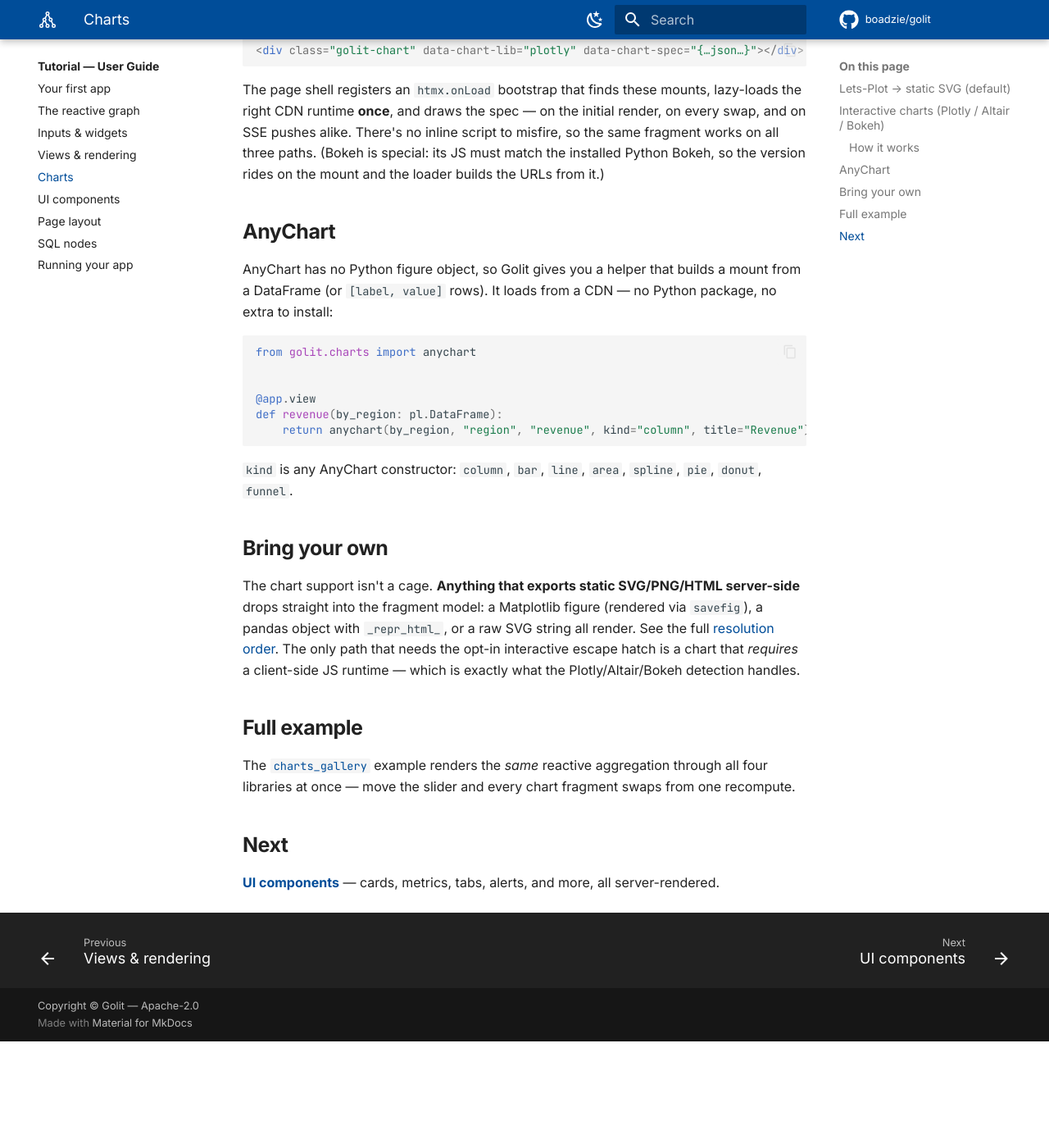
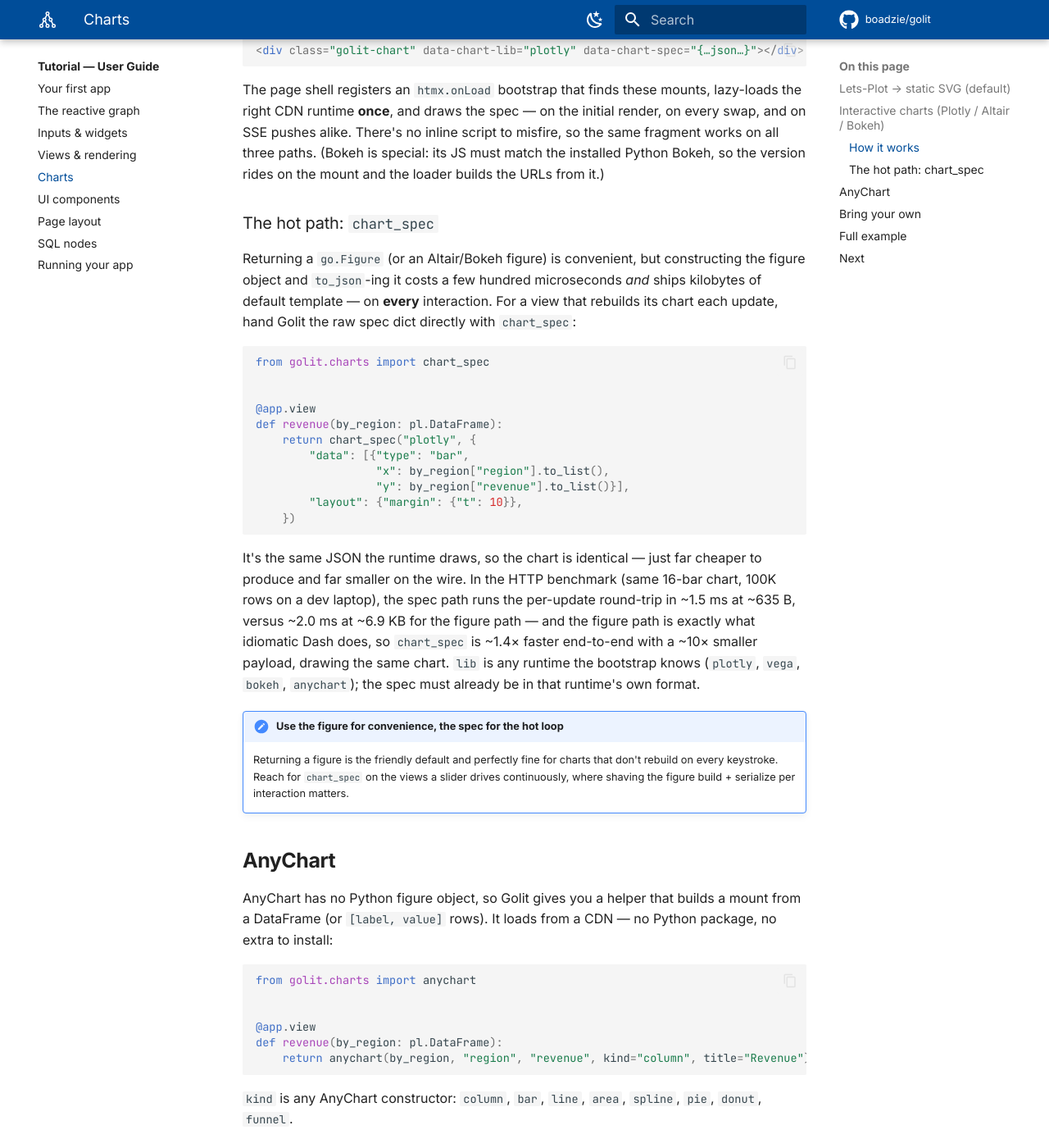
Before and after one commit to Boadzie/golit, an MkDocs documentation site: the page built from docs/tutorial/charts.md, in a window 1280 px wide and 1400 px high, scrolled down 1538 px. Shown: the whole window at 82% size. Built offline with MkDocs 1.6.1 and Material for MkDocs 9.7.7, drawn with Linux system fonts in a browser that asks for light colours; comment, search, counter and statistics services are not loaded; before the commit the page ends 2808 px from its top, so only the background shows below that.

Commit message:
docs(charts): document chart_spec as the interactive hot path
Add a "hot path" section to the charts tutorial and a reference entry: for a view
that rebuilds its chart every interaction, returning the raw spec dict via chart_spec
skips the figure-object build + to_json — ~1.4x faster than the figure path with a
~10x smaller payload, same chart. Keeps the figure return as the friendly default.

````diff
--- a/docs/tutorial/charts.md
+++ b/docs/tutorial/charts.md
@@ -84,6 +84,29 @@ A view does **not** return ready-made `<script>` HTML. Instead Golit emits a lib
 
 The page shell registers an `htmx.onLoad` bootstrap that finds these mounts, lazy-loads the right CDN runtime **once**, and draws the spec — on the initial render, on every swap, and on SSE pushes alike. There's no inline script to misfire, so the same fragment works on all three paths. (Bokeh is special: its JS must match the installed Python Bokeh, so the version rides on the mount and the loader builds the URLs from it.)
 
+### The hot path: `chart_spec`
+
+Returning a `go.Figure` (or an Altair/Bokeh figure) is convenient, but constructing the figure object and `to_json`-ing it costs a few hundred microseconds *and* ships kilobytes of default template — on **every** interaction. For a view that rebuilds its chart each update, hand Golit the raw spec dict directly with `chart_spec`:
+
+```python
+from golit.charts import chart_spec
+
+
+@app.view
+def revenue(by_region: pl.DataFrame):
+    return chart_spec("plotly", {
+        "data": [{"type": "bar",
+                  "x": by_region["region"].to_list(),
+                  "y": by_region["revenue"].to_list()}],
+        "layout": {"margin": {"t": 10}},
+    })
+```
+
+It's the same JSON the runtime draws, so the chart is identical — just far cheaper to produce and far smaller on the wire. In the HTTP benchmark (same 16-bar chart, 100K rows on a dev laptop), the spec path runs the per-update round-trip in ~1.5 ms at ~635 B, versus ~2.0 ms at ~6.9 KB for the figure path — and the figure path is exactly what idiomatic Dash does, so `chart_spec` is ~1.4× faster end-to-end with a ~10× smaller payload, drawing the same chart. `lib` is any runtime the bootstrap knows (`plotly`, `vega`, `bokeh`, `anychart`); the spec must already be in that runtime's own format.
+
+!!! note "Use the figure for convenience, the spec for the hot loop"
+    Returning a figure is the friendly default and perfectly fine for charts that don't rebuild on every keystroke. Reach for `chart_spec` on the views a slider drives continuously, where shaving the figure build + serialize per interaction matters.
+
 ## AnyChart
 
 AnyChart has no Python figure object, so Golit gives you a helper that builds a mount from a DataFrame (or `[label, value]` rows). It loads from a CDN — no Python package, no extra to install:
````
Also changed, not shown: docs/reference/charts.md (+8 -0 lines).
